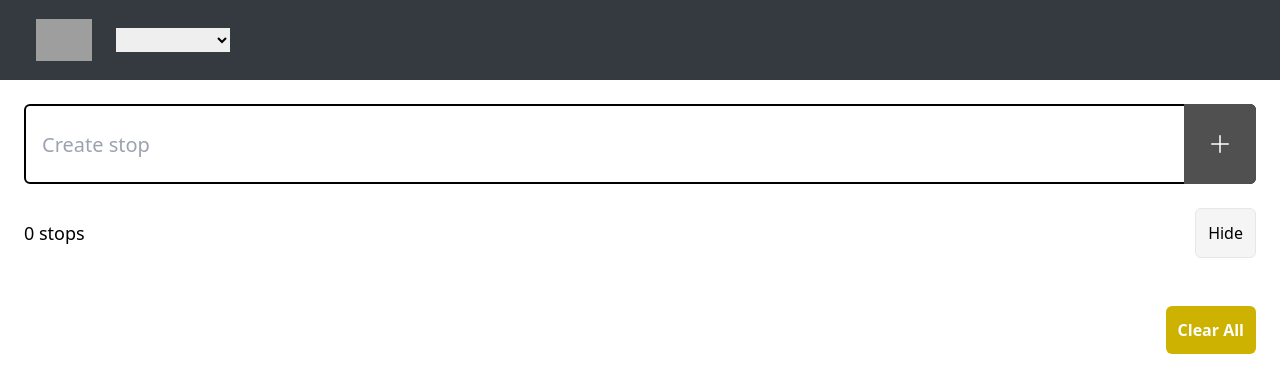
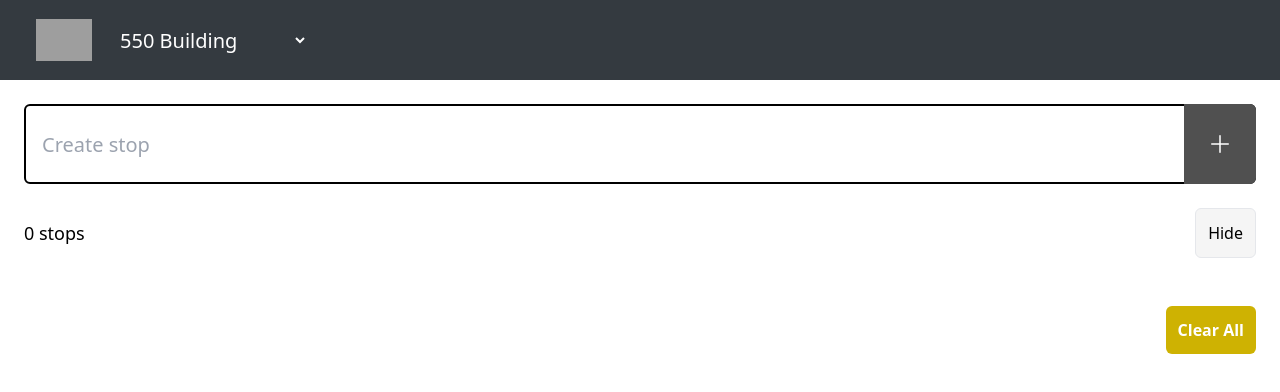
Before and after one commit to kaiel-pineda/project-serenity, an Astro site: page / in a window 1280 px wide. Built offline with nearby package versions, Linux system fonts and the light colour scheme; Astro itself is replaced by a stand-in of ours; grey boxes are pictures that could not be loaded.

Commit message:
Update RouteLocation.svelte

```diff
--- a/src/components/RouteLocation.svelte
+++ b/src/components/RouteLocation.svelte
@@ -1,9 +1,6 @@
 <script lang="ts">
-    let inputValue: string = "";
     let locations = ['550 Building', 'Beverly Hills', 'Desert', 'GIA', 'Out of Area', 'Streets', 'Valley', 'Custom'];
-    let selectedLocation = ''; // Initialize with a default or load from storage
-    let customLocation = '';
-    let showCustomInput = false;
+    let selectedLocation = '';
 
     interface SafeStorage {
         getItem(key: string): string | null;
@@ -22,41 +19,18 @@
 
     const storage: SafeStorage = safeLocalStorage();
 
-    // Load saved data
+    // Load the saved location from local storage
     $: {
-        const savedValue = storage.getItem("savedInput");
-        if (savedValue) inputValue = savedValue;
-
         const savedLocation = storage.getItem("savedLocation");
         if (savedLocation) {
             selectedLocation = savedLocation;
-            showCustomInput = selectedLocation === 'Custom';
+        } else {
+            selectedLocation = locations[0]; // Default to the first location if nothing is saved
         }
     }
 
     function handleLocationChange() {
-        showCustomInput = selectedLocation === 'Custom';
-        if (!showCustomInput) {
-            storage.setItem('savedLocation', selectedLocation);
-        }
-    }
-
-    $: if (showCustomInput && customLocation === '') {
-        showCustomInput = false;
-        selectedLocation = ''; // Reset or set to a default value as needed
-    }
-
-    let contentEditable: HTMLSpanElement | null = null;
-
-    function handleBlur(event: FocusEvent): void {
-        const target = event.target as HTMLSpanElement;
-        inputValue = target.textContent || "";
-        storage.setItem("savedInput", inputValue);
-    }
-
-    // Ensure contentEditable updates are properly handled
-    $: if (contentEditable && inputValue !== contentEditable.textContent) {
-        contentEditable.textContent = inputValue;
+        storage.setItem('savedLocation', selectedLocation);
     }
 </script>
 
@@ -66,21 +40,11 @@
             <div class="h-14 w-14 flex items-center justify-center">
                 <img src="https://raw.githubusercontent.com/kaiel-pineda/project-serenity/main/public/assets/logo.png" alt="Malca-Amit logo." />
             </div>
-            {#if !showCustomInput}
-                <select bind:value={selectedLocation} on:change={handleLocationChange}>
-                    {#each locations as location}
-                        <option value={location}>{location}</option>
-                    {/each}
-                </select>
-            {/if}
-            {#if showCustomInput}
-                <input type="text" bind:value={customLocation} placeholder="Enter custom location"
-                       on:input={(event) => {
-                           customLocation = event.target.value;
-                           storage.setItem('savedLocation', customLocation);
-                       }} />
-            {/if}
-            <span class="text-white font-medium text-xl bg-transparent min-w-[12rem]" contenteditable="true" bind:this={contentEditable} on:blur={handleBlur}></span>
+            <select bind:value={selectedLocation} on:change={handleLocationChange} class="text-white font-medium text-xl bg-transparent min-w-[12rem]">
+                {#each locations as location}
+                    <option value={location}>{location}</option>
+                {/each}
+            </select>
         </div>
     </div>
 </header>
```
